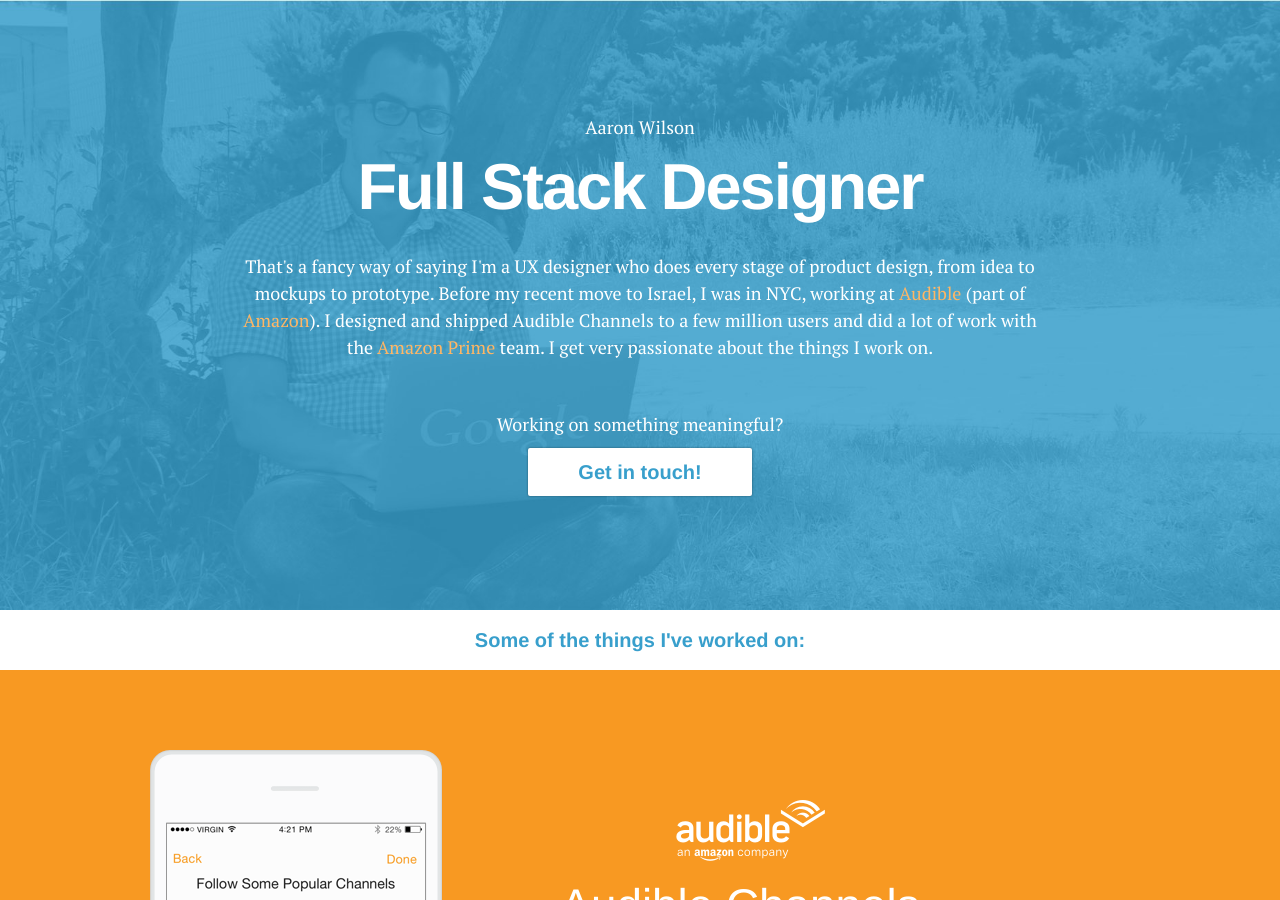
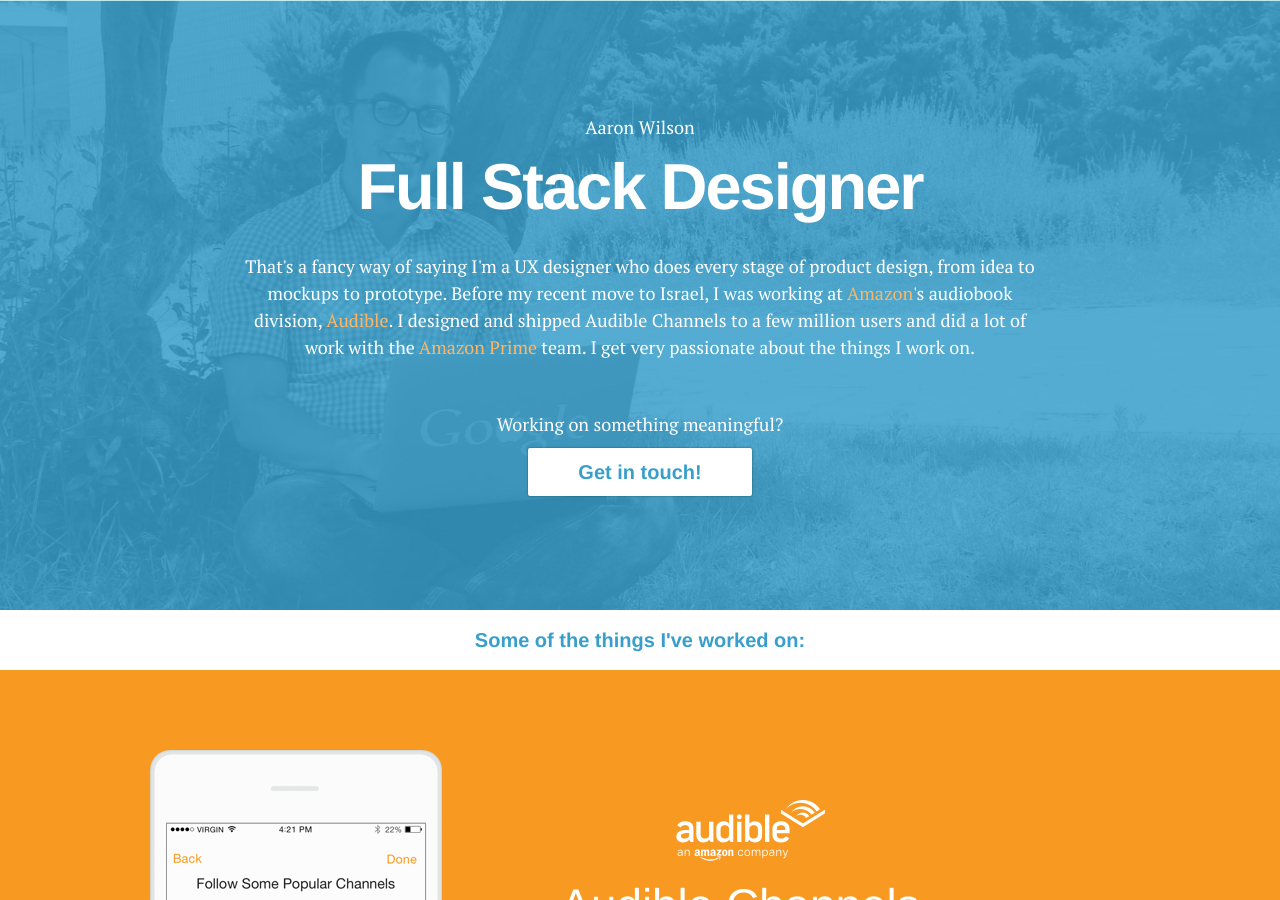
Before and after one commit to aarowilso/portfolioSite1, a Jekyll site: the page built from index.html, in a window 1280 px wide and 900 px high. Built offline with Jekyll 4.4.1, drawn with Linux system fonts in a browser that asks for light colours.

Commit message:
update to header text

```diff
--- a/_includes/header.html
+++ b/_includes/header.html
@@ -5,7 +5,7 @@
 
             <h1>Full Stack Designer</h1>
             <p>
-            That's a fancy way of saying I'm a UX designer who does every stage of product design, from idea to mockups to prototype. Before my recent move to Israel, I was in NYC, working at <a href="http://about.audible.com" target="_blank"> Audible</a> (part of <a href="http://www.amazon.com" target="_blank"> Amazon</a>). I designed and shipped Audible Channels to a few million users and did a lot of work with the <a href="http://prime.amazon.com" target="_blank"> Amazon Prime</a> team. I get very passionate about the things I work on. </p>
+            That's a fancy way of saying I'm a UX designer who does every stage of product design, from idea to mockups to prototype. Before my recent move to Israel, I was working at <a href="http://www.amazon.com" target="_blank">Amazon</a>'s audiobook division, <a href="http://about.audible.com" target="_blank">Audible</a>. I designed and shipped Audible Channels to a few million users and did a lot of work with the <a href="http://prime.amazon.com" target="_blank"> Amazon Prime</a> team. I get very passionate about the things I work on. </p>
 
             <div class="header-cta">
                 <p>Working on something meaningful?</p>
```
